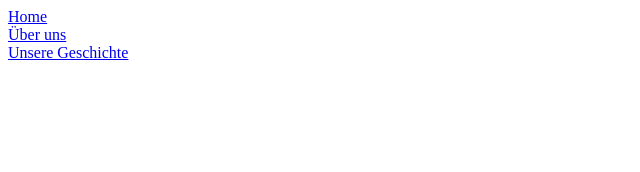
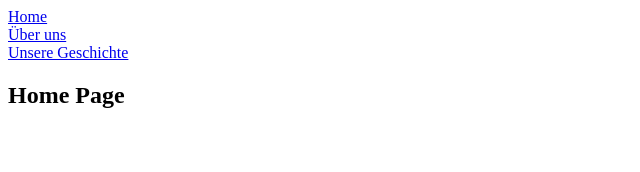
Before and after one commit to itzwich1/kleiderspenden_registrierung, a React (Create React App) app: page / in a window 1280 px wide. Shown: the top 172 px of the page, without its empty margins (0-640 px from the left). Built offline with nearby package versions, Linux system fonts and the light colour scheme.

Commit message:
Header fix zu sehen. Zwischen Seiten hin und her switchen

```diff
--- a/src/App.js
+++ b/src/App.js
@@ -2,6 +2,9 @@ import { BrowserRouter, Routes, Route } from "react-router-dom";
 import "./App.css";
 
 import Header from "./components/Header/Header";
+import Home from "./pages/home";
+import UeberUns from "./pages/ueberuns";
+import UnsereGeschichte from "./pages/unseregeschichte";
 
 /*import Home from "./pages/Home";
 import UeberUns from "./pages/UeberUns";
@@ -10,9 +13,14 @@ import UnsereGeschichte from "./pages/UnsereGeschichte";*/
 export default function App() {
   return (
     <div>
+
       <BrowserRouter>
+      <Header />
         <Routes>
-          <Route index element={<Header />} />
+          <Route index element={<Home />} />
+          <Route path="/home" element={<Home />} />
+          <Route path="/UeberUns" element={<UeberUns />} />
+          <Route path="/UnsereGeschichte" element={<UnsereGeschichte />} />
         </Routes>
       </BrowserRouter>
     </div>
```
